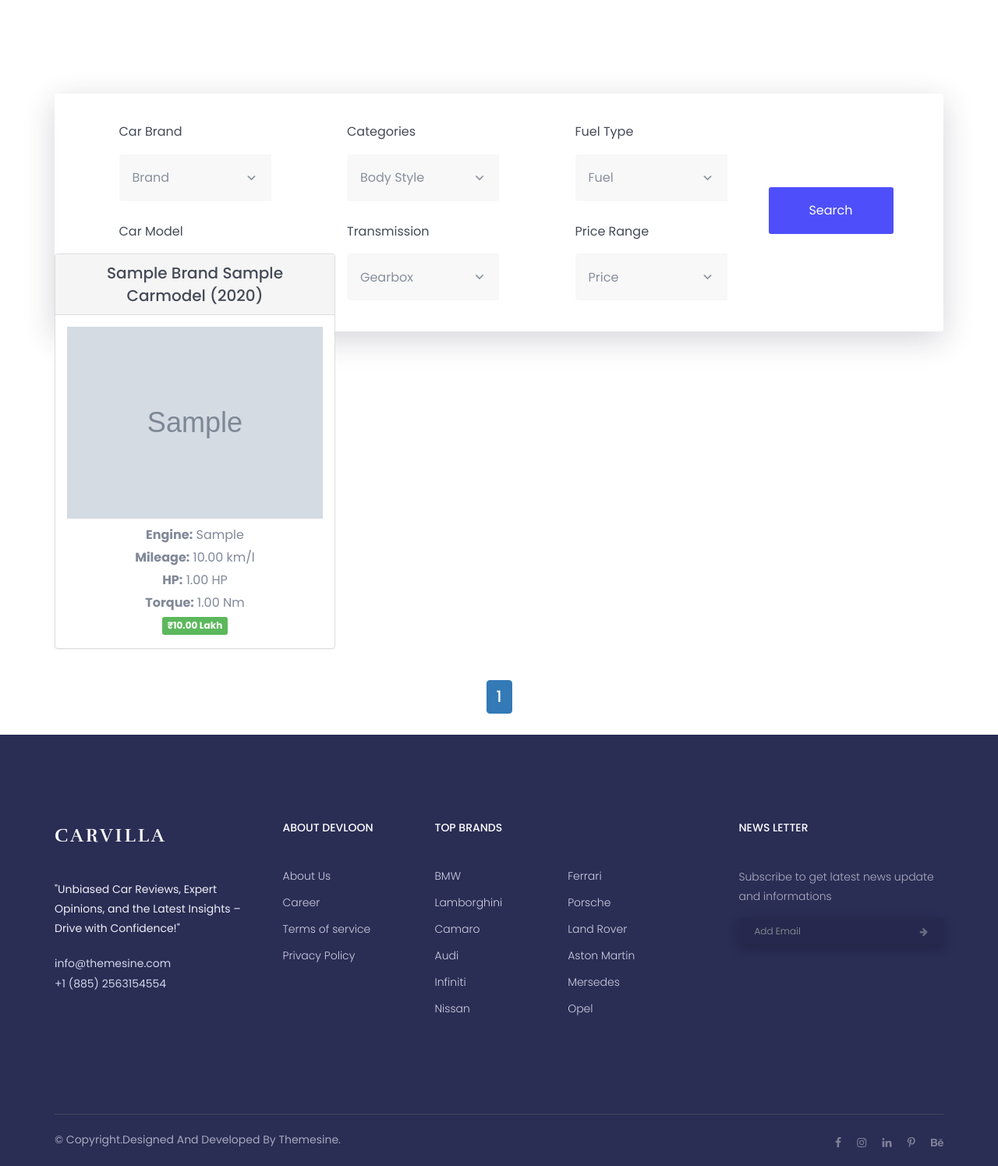
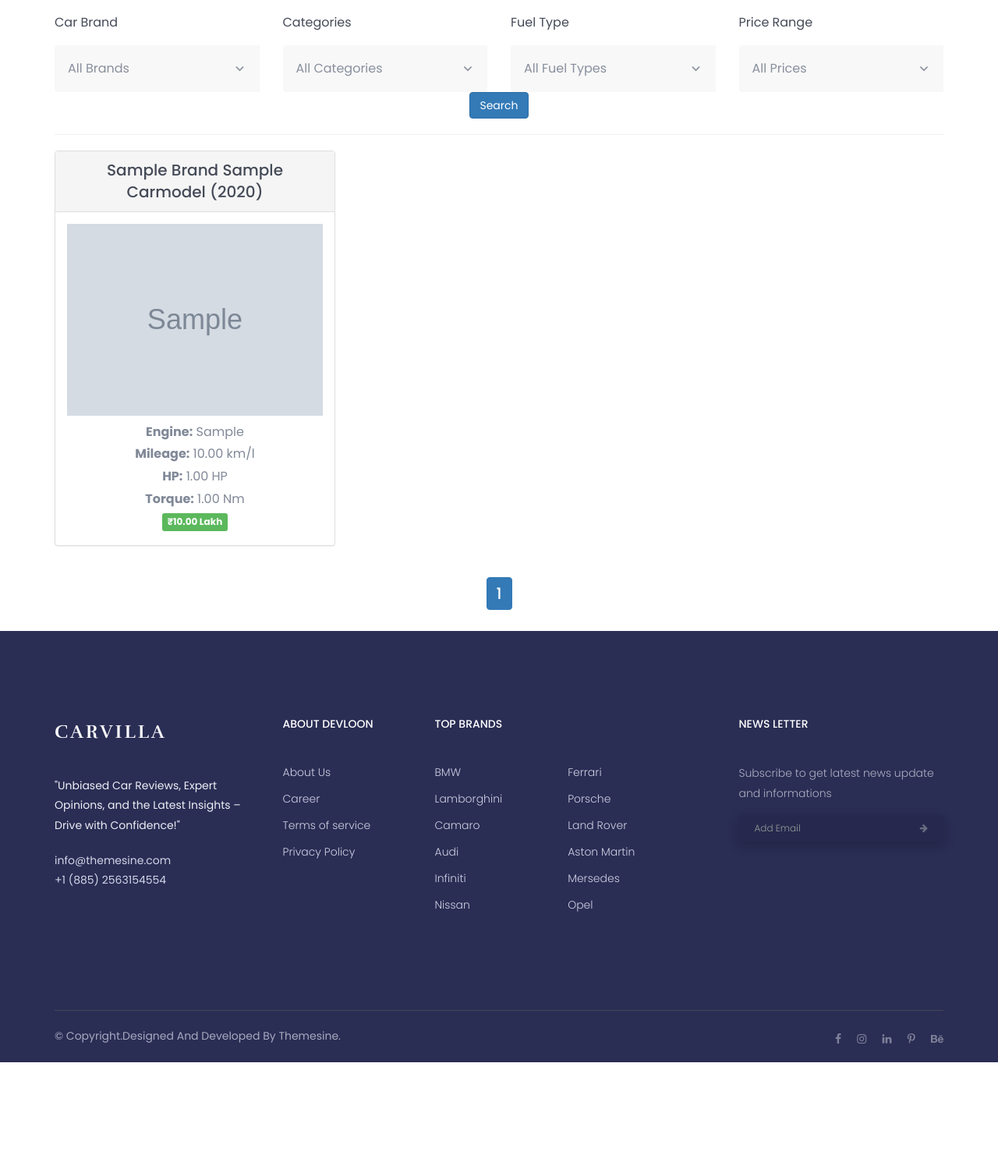
Before and after one commit to athul0017/Car_reviews, a Django app: page /cars/ in a window 1280 px wide. Shown: the part 92-1587 px from the top of the page at 78% size. After the commit the page ends 1454 px from the top, so only its background shows below. Run offline with Django 5.2, Linux system fonts and the light colour scheme; tables that the repository leaves empty hold one stand-in row (values such as "Sample post"); grey boxes marked "Sample" are stand-in pictures; some libraries are stand-ins or nearby versions.

Commit message:
car details page filter search complete

```diff
--- a/Car/reviews/templates/car_listing.html
+++ b/Car/reviews/templates/car_listing.html
@@ -4,91 +4,79 @@
 {% block content %}
 
 <div class="container">
+    <!-- Car Filter Form -->
+    <form method="GET" action="{% url 'car_listing' %}">
         <div class="row">
-        <div class="col-md-12">
-            <div class="model-search-content model-search-content-layout-inner">
-                <div class="row">
-                    <!-- Search filters -->
-                    <div class="col-md-offset-1 col-md-2 col-sm-12">
+            <div class="col-md-3 col-sm-6">
                 <div class="single-model-search">
                     <h2>Car Brand</h2>
                     <div class="model-select-icon">
-                                <select class="form-control">
-                                    <option value="default">Brand</option>
-                                    <option value="Toyota">Toyota</option>
-                                    <option value="Honda">Honda</option>
-                                </select>
-                            </div>
-                        </div>
-                        <div class="single-model-search">
-                            <h2>Car Model</h2>
-                            <div class="model-select-icon">
-                                <select class="form-control">
-                                    <option value="default">Model</option>
-                                    <option value="Sedan">Sedan</option>
-                                    <option value="SUV">SUV</option>
+                        <select class="form-control" name="brand">
+                            <option value="">All Brands</option>
+                            {% for brand in brands %}
+                                <option value="{{ brand.bname }}" {% if request.GET.brand == brand.bname %}selected{% endif %}>
+                                    {{ brand.bname }}
+                                </option>
+                            {% endfor %}
                         </select>
                     </div>
                 </div>
             </div>
 
-                    <div class="col-md-offset-1 col-md-2 col-sm-12">
+            <div class="col-md-3 col-sm-6">
                 <div class="single-model-search">
                     <h2>Categories</h2>
                     <div class="model-select-icon">
-                                <select class="form-control">
-                                    <option value="default">Body Style</option>
-                                    <option value="Hatchback">Hatchback</option>
-                                    <option value="SUV">SUV</option>
-                                </select>
-                            </div>
-                        </div>
-                        <div class="single-model-search">
-                            <h2>Transmission</h2>
-                            <div class="model-select-icon">
-                                <select class="form-control">
-                                    <option value="default">Gearbox</option>
-                                    <option value="Manual">Manual</option>
-                                    <option value="Automatic">Automatic</option>
+                        <select class="form-control" name="category">
+                            <option value="">All Categories</option>
+                            <option value="Hatchback" {% if request.GET.category == "Hatchback" %}selected{% endif %}>Hatchback</option>
+                            <option value="SUV" {% if request.GET.category == "SUV" %}selected{% endif %}>SUV</option>
+                            <option value="Sedan" {% if request.GET.category == "Sedan" %}selected{% endif %}>Sedan</option>
                         </select>
                     </div>
                 </div>
             </div>
 
-                    <div class="col-md-offset-1 col-md-2 col-sm-12">
+            <div class="col-md-3 col-sm-6">
                 <div class="single-model-search">
                     <h2>Fuel Type</h2>
                     <div class="model-select-icon">
-                                <select class="form-control">
-                                    <option value="default">Fuel</option>
-                                    <option value="Petrol">Petrol</option>
-                                    <option value="Diesel">Diesel</option>
-                                </select>
-                            </div>
-                        </div>
-                        <div class="single-model-search">
-                            <h2>Price Range</h2>
-                            <div class="model-select-icon">
-                                <select class="form-control">
-                                    <option value="default">Price</option>
-                                    <option value="0-5L">0-5L</option>
-                                    <option value="5-10L">5-10L</option>
+                        <select class="form-control" name="fuel">
+                            <option value="">All Fuel Types</option>
+                            <option value="Petrol" {% if request.GET.fuel == "Petrol" %}selected{% endif %}>Petrol</option>
+                            <option value="Diesel" {% if request.GET.fuel == "Diesel" %}selected{% endif %}>Diesel</option>
                         </select>
                     </div>
                 </div>
             </div>
 
-                    <div class="col-md-2 col-sm-12">
-                        <div class="single-model-search text-center">
-                            <button class="welcome-btn model-search-btn">Search</button>
-                        </div>
-                    </div>
+            <div class="col-md-3 col-sm-6">
+                <div class="single-model-search">
+                    <h2>Price Range</h2>
+                    <div class="model-select-icon">
+                        <select class="form-control" name="price">
+                            <option value="">All Prices</option>
+                            <option value="0-10L" {% if request.GET.price == "0-10L" %}selected{% endif %}>0-10L</option>
+                            <option value="10-20L" {% if request.GET.price == "10-20L" %}selected{% endif %}>10-20L</option>
+                            <option value="20-30L" {% if request.GET.price == "20-30L" %}selected{% endif %}>20-30L</option>
+                            <option value="30-40L" {% if request.GET.price == "30-40L" %}selected{% endif %}>30-40L</option>
+                            <option value="40-50L" {% if request.GET.price == "40-50L" %}selected{% endif %}>40-50L</option>
+                            <option value="50-60L" {% if request.GET.price == "50-60L" %}selected{% endif %}>50-60L</option>
+                            <option value="60-70L" {% if request.GET.price == "60-70L" %}selected{% endif %}>60-70L</option>
+                        </select>
                     </div>
                 </div>
             </div>
         </div>
 
-    <!-- Car listing with Bootstrap 3 grid -->
+        <div class="text-center">
+            <button type="submit" class="btn btn-primary model-search-btn">Search</button>
+        </div>
+    </form>
+
+    <hr>
+
+    <!-- Car listing -->
     <div class="row">
         {% for car in cars %}
             <div class="col-md-4">
--- a/Car/reviews/views.py
+++ b/Car/reviews/views.py
@@ -1,13 +1,12 @@
-from django.shortcuts import render, redirect
-from .models import Car, Brand
+from django.shortcuts import render, redirect, get_object_or_404
 from django.contrib.auth import authenticate, login
+from django.contrib.auth.models import User
+from django.core.paginator import Paginator
+from django.contrib.auth.decorators import login_required
+from django.utils.http import urlencode
+from django.urls import reverse
+from .models import Car, Brand, Review
 from .forms import LoginForm
-from django.contrib.auth.models import User
-from django.shortcuts import render, get_object_or_404
-from .models import Car, Review  # Make sure Car and Review models exist
-from django.core.paginator import Paginator
-
-# Create your views here.
 
 def index(request):
     latest_cars = Car.objects.all().order_by('-created_at')[:3]  # Get 3 latest cars
@@ -15,6 +14,7 @@ def index(request):
     return render(request, 'index.html', {'latest_cars': latest_cars, 'featured_cars': featured_cars})
 
 def login_view(request):
+    next_url = request.GET.get('next', 'index')  # Get 'next' parameter if available
     if request.method == 'POST':
         form = LoginForm(request.POST)
         if form.is_valid():
@@ -23,13 +23,13 @@ def login_view(request):
             user = authenticate(request, username=username, password=password)
             if user is not None:
                 login(request, user)
-                return redirect('index')  # Redirect to home page after login
+                return redirect(next_url)  # Redirect to 'next' URL after login
             else:
                 error_message = 'Invalid login credentials'
                 return render(request, 'login.html', {'form': form, 'error_message': error_message})
     else:
         form = LoginForm()
-    return render(request, 'login.html', {'form': form})
+    return render(request, 'login.html', {'form': form, 'next': next_url})
 
 def signup_view(request):
     if request.method == 'POST':
@@ -38,29 +38,37 @@ def signup_view(request):
         password = request.POST.get('password')
         confirm_password = request.POST.get('confirm_password')
 
-        if password != confirm_password:
+        if User.objects.filter(username=username).exists():
+            error_message = 'Username already taken'
+        elif password != confirm_password:
             error_message = 'Passwords do not match'
-        elif len(password) > 8:
-            error_message = 'Password should not exceed 8 characters'
+        elif len(password) < 8:
+            error_message = 'Password should be at least 8 characters long'
         else:
             user = User.objects.create_user(username=username, email=email, password=password)
             user.save()
             login(request, user)
-            return redirect('login')  # Redirect to the login page after signup
+            return redirect('index')  # Redirect to homepage after signup
 
         return render(request, 'signup.html', {'error_message': error_message})
 
     return render(request, 'signup.html')
 
-# Corrected indentation for car_listing
 def car_listing(request):
     cars = Car.objects.all()
     brands = Brand.objects.all()
+
+    # Get filters from request
     brand_filter = request.GET.get('brand', '')
     category_filter = request.GET.get('category', '')
     fuel_filter = request.GET.get('fuel', '')
+    price_filter = request.GET.get('price', '')
     search_query = request.GET.get('search', '')
 
+    print("Filters Applied:")  # Debugging
+    print(f"Brand: {brand_filter}, Category: {category_filter}, Fuel: {fuel_filter}, Price: {price_filter}, Search: {search_query}")
+
+    # Apply filters
     if brand_filter:
         cars = cars.filter(car_model__brand__bname__icontains=brand_filter)
     if category_filter:
@@ -70,35 +78,43 @@ def car_listing(request):
     if search_query:
         cars = cars.filter(car_model__model_name__icontains=search_query)
 
-        # Add Pagination (6 cars per page)
+    # Price filtering
+    if price_filter and '-' in price_filter:
+        try:
+            min_price, max_price = price_filter.split('-')
+            min_price = int(min_price) * 100000  # Convert Lakhs to Rupees
+            max_price = int(max_price.replace('L', '')) * 100000  # Convert Lakhs to Rupees
+            cars = cars.filter(price__gte=min_price, price__lte=max_price)
+        except ValueError:
+            print("Invalid price range format")  # Debugging
+
+    # Pagination (6 cars per page)
     paginator = Paginator(cars, 6)
     page_number = request.GET.get('page')
     cars_page = paginator.get_page(page_number)
 
     return render(request, 'car_listing.html', {'cars': cars_page, 'brands': brands})
 
-from django.shortcuts import render, get_object_or_404, redirect
-from django.contrib.auth.decorators import login_required
-from .models import Car, Review
-
 def car_details(request, car_id):
-    car = get_object_or_404(Car, id=car_id)  # Get the car or show 404
-    reviews = Review.objects.filter(car=car)  # Fetch all reviews for the car
+    car = get_object_or_404(Car, id=car_id)
+    reviews = Review.objects.filter(car=car)
 
     if request.method == "POST":
-        if request.user.is_authenticated:  # Ensure user is logged in
+        if request.user.is_authenticated:
             review_rating = request.POST.get("review_rating")
             review_text = request.POST.get("review_text")
 
             if review_rating and review_text:
                 Review.objects.create(
                     car=car,
-                    user=request.user,  # Store logged-in user
+                    user=request.user,
                     rating=int(review_rating),
                     review_text=review_text
                 )
-                return redirect('car_details', car_id=car.id)  # Refresh page after submission
+                return redirect('car_details', car_id=car.id)
         else:
-            return redirect('login')  # Redirect to login if not authenticated
+            # Redirect to login with a 'next' parameter to return to this page after login
+            login_url = f"{reverse('login')}?{urlencode({'next': request.path})}"
+            return redirect(login_url)
 
     return render(request, 'car_details.html', {'car': car, 'reviews': reviews})
```
Also changed, not shown: Car/reviews/templates/index.html (+5 -5 lines). Lines whose indentation alone changed are shown as unchanged.
